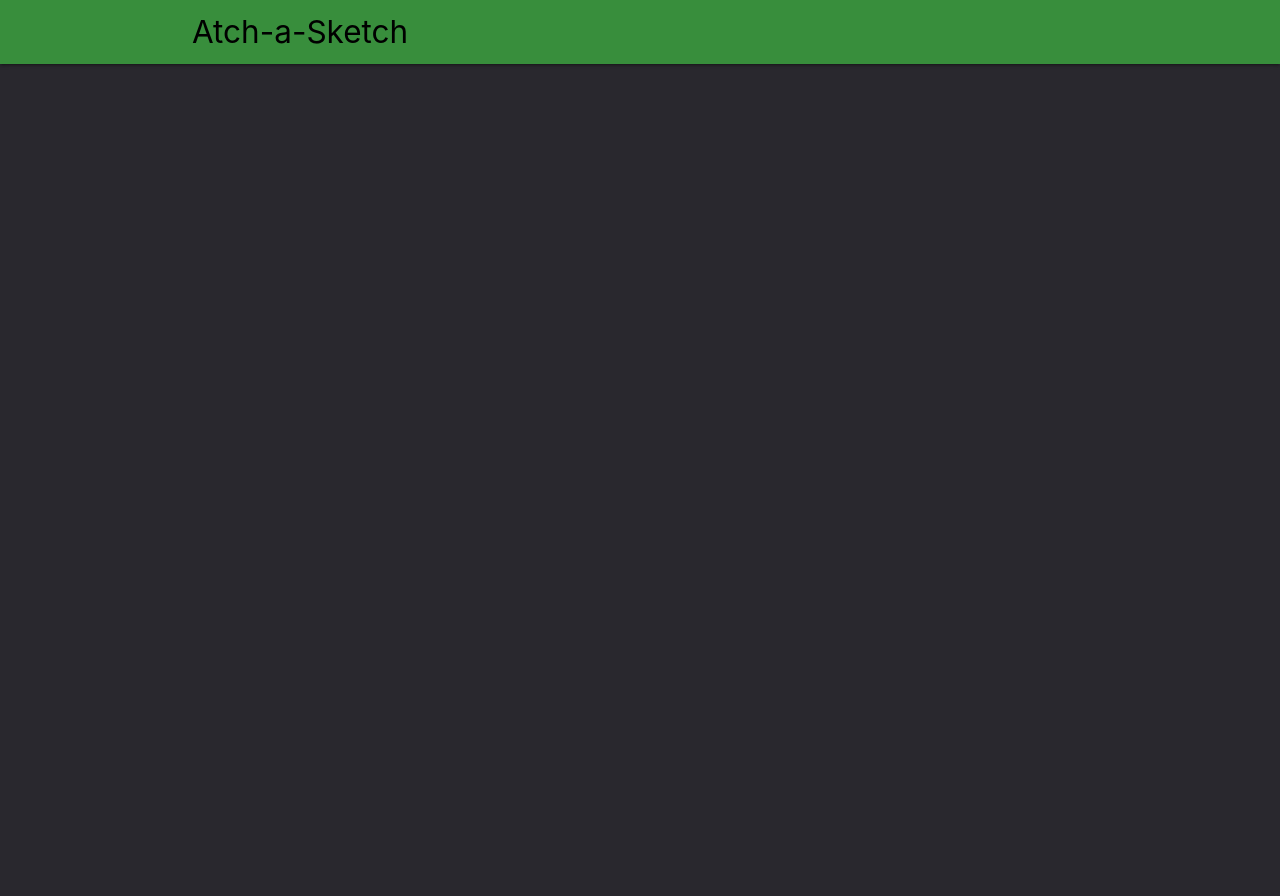
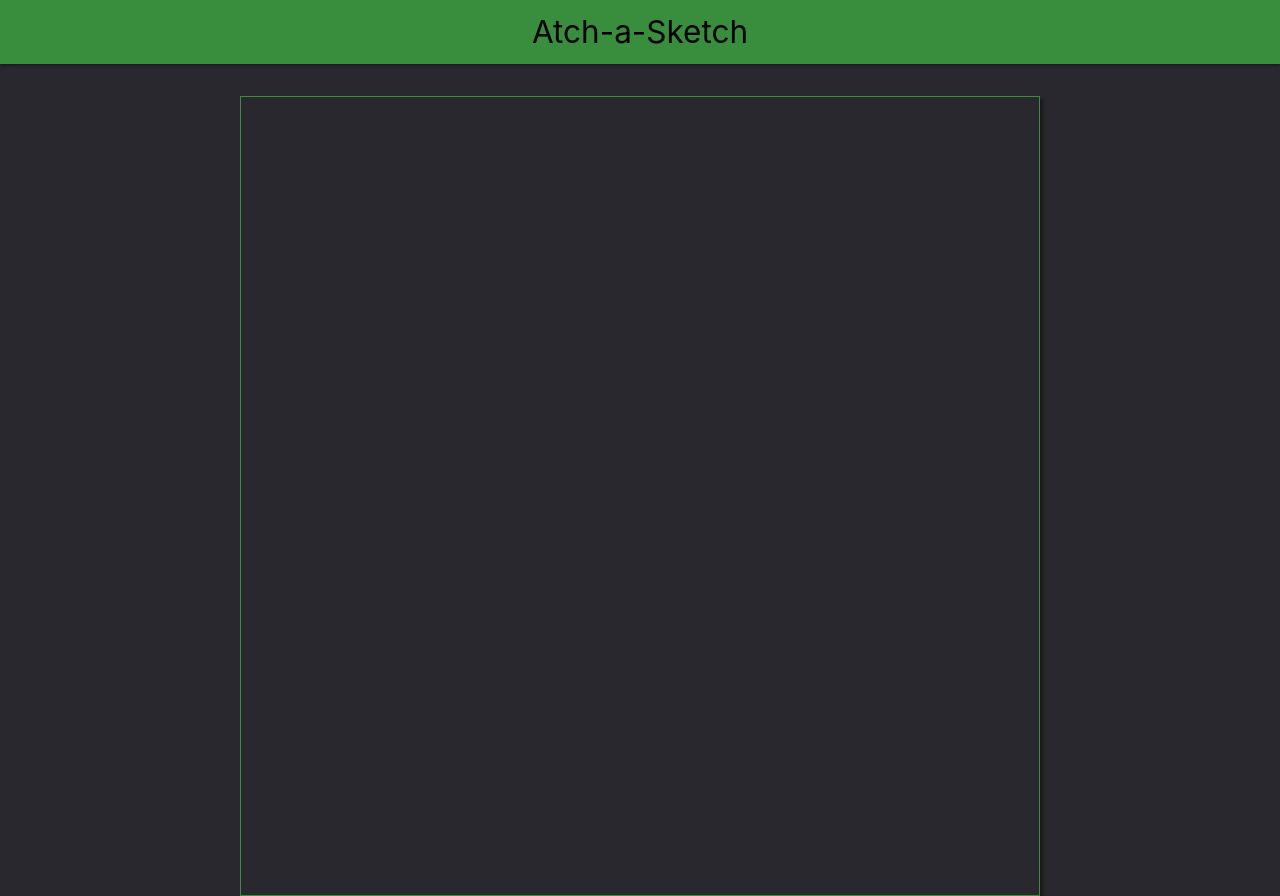
Before and after one commit to zl90/etch-a-sketch, a plain HTML site: page index.html in a window 1280 px wide. Before the commit the page ends 800 px from the top, so only its background shows below. Drawn offline with nearby package versions, Linux system fonts and the light colour scheme.

Commit message:
Add GUI design mockup

```diff
--- a/index.html
+++ b/index.html
@@ -16,15 +16,15 @@
 
     <body>
 		<nav class="green darken-2" role="navigation">
-			<div class="nav-wrapper container">
-				<a id="logo-container" href="#" class="brand-logo black-text">Atch-a-Sketch</a>
+			<div class="nav-wrapper container center">
+				<a id="logo-container" href="#" class="brand-logo black-text center">Atch-a-Sketch</a>
 			</div>
 		</nav>
 
-
-		<div class="container">
+		<div class="grid-container container center">
 
 		</div>
+
 
         <!--Materialize script-->
         <script type="text/javascript" src="js/materialize.min.js"></script>
--- a/styles.css
+++ b/styles.css
@@ -2,3 +2,12 @@ html {
     height: 100%;
     background-color: rgb(41, 40, 46);
 }
+
+.grid-container {
+    width: 800px;
+    height: 800px;
+    border: 1px solid #388e3c;
+    margin-top: 32px;
+    box-shadow: 3px 3px 3px rgb(25, 24, 27);
+
+}
```
Also changed, not shown: ui_mockup.png (added).
